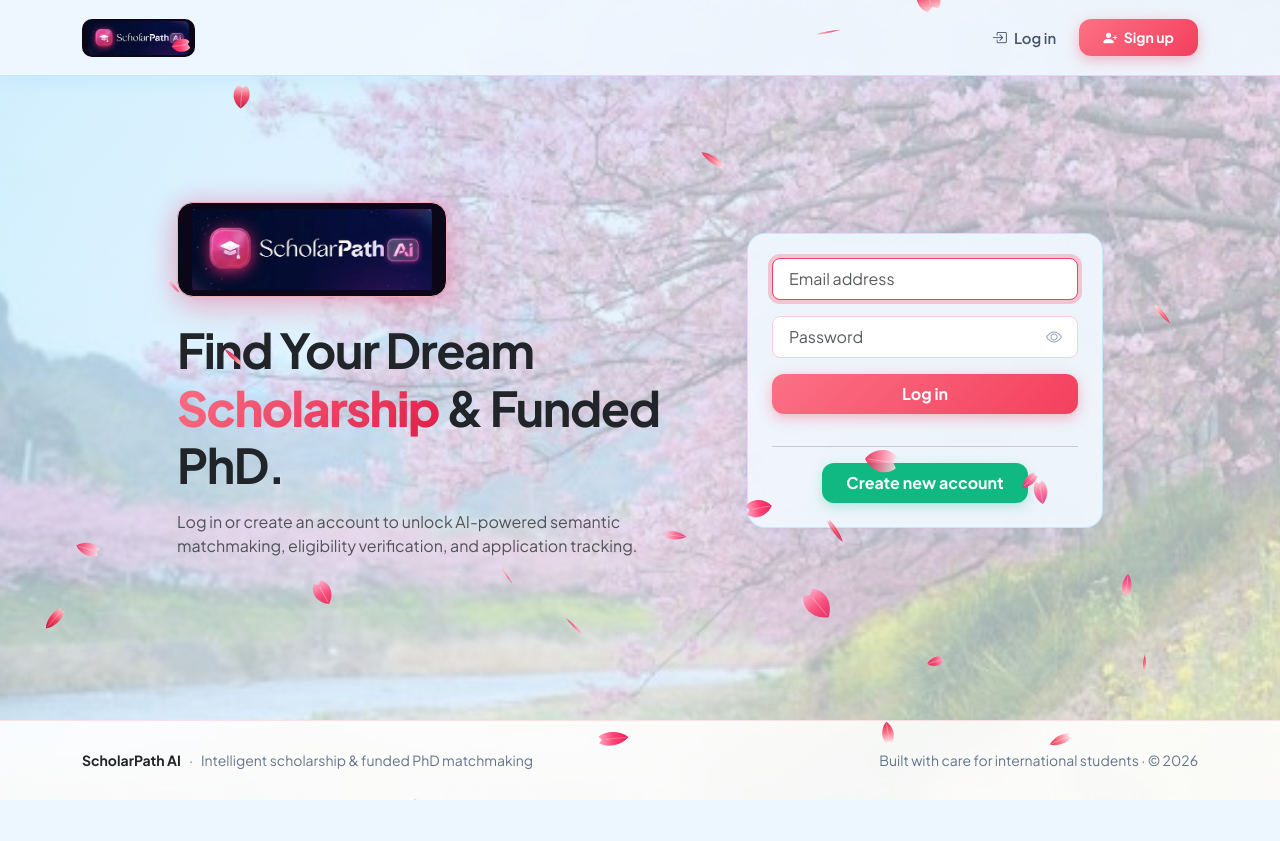
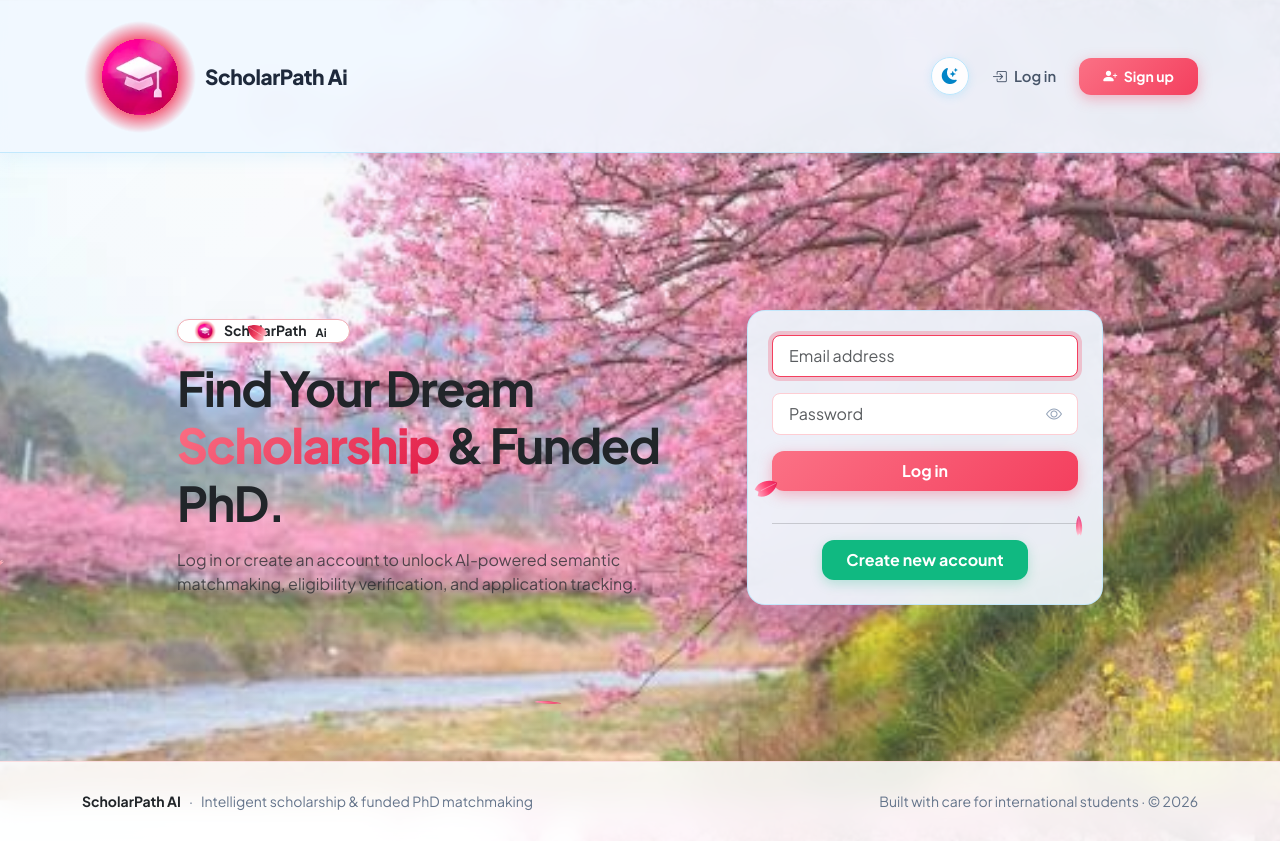
Before and after one commit to mostafaalhossain220/ScholarPath_Ai, a Flask app: page / in a window 1280 px wide. Before the commit the page ends 800 px from the top, so only its background shows below. Run offline with Flask 3, Linux system fonts and the light colour scheme.

Commit message:
Flatten cards, make background vivid with light blue/pink tint, reduce petals, add night mode, and clean logo

```diff
--- a/app/static/css/style.css
+++ b/app/static/css/style.css
@@ -33,9 +33,9 @@ body {
   display: flex;
   flex-direction: column;
   -webkit-font-smoothing: antialiased;
-  background-color: #e0f2fe;
+  background-color: #f0f9ff;
   background-image:
-    linear-gradient(135deg, rgba(186, 230, 253, 0.65) 0%, rgba(224, 242, 254, 0.72) 45%, rgba(238, 246, 255, 0.68) 100%),
+    linear-gradient(135deg, rgba(224, 242, 254, 0.18) 0%, rgba(254, 205, 211, 0.22) 100%),
     url('/static/img/sakura-bg.jpg');
   background-size: cover;
   background-position: center;
@@ -567,36 +567,158 @@ nav, main, footer {
 }
 
 /* ==========================================================================
-   3D Hardboard Depth Tilt ("Hardbord e jata deoa") Physics
+   Flat & Stable Cards (No 3D Tilt / No Baka)
    ========================================================================== */
 
 .tilt-press-card {
-  transform-style: preserve-3d;
-  will-change: transform, box-shadow;
-  position: relative;
-  overflow: hidden;
-  transition: transform 0.08s ease-out, box-shadow 0.08s ease-out;
+  transform: none !important;
+  transition: transform 0.22s ease, box-shadow 0.22s ease !important;
 }
 
-.tilt-press-card .card-sheen {
-  position: absolute;
-  top: 0;
-  left: 0;
-  width: 100%;
-  height: 100%;
-  pointer-events: none;
-  opacity: 0;
-  transition: opacity 0.35s ease;
-  border-radius: inherit;
-  z-index: 2;
+.tilt-press-card:hover {
+  transform: translateY(-2px) !important;
 }
 
-.tilt-press-card:hover .card-sheen {
-  opacity: 1;
+/* Theme Toggle Button */
+.theme-toggle-btn {
+  width: 38px;
+  height: 38px;
+  border-radius: 50%;
+  border: 1.5px solid #bae6fd;
+  background: rgba(255, 255, 255, 0.9);
+  color: #0284c7;
+  display: flex;
+  align-items: center;
+  justify-content: center;
+  font-size: 1rem;
+  cursor: pointer;
+  transition: all 0.25s cubic-bezier(0.2, 0.8, 0.2, 1);
+  box-shadow: 0 2px 8px rgba(56, 189, 248, 0.18);
+  padding: 0;
 }
 
-.tilt-press-card.tilt-resting {
-  transition: transform 0.5s cubic-bezier(0.23, 1, 0.32, 1), box-shadow 0.5s ease-out !important;
+.theme-toggle-btn:hover {
+  transform: rotate(20deg) scale(1.08);
+  border-color: #f43f5e;
+  color: #f43f5e;
+  box-shadow: 0 4px 14px rgba(244, 63, 94, 0.25);
+}
+
+.theme-icon-sun {
+  display: none;
+}
+
+[data-theme="dark"] .theme-icon-moon {
+  display: none;
+}
+
+[data-theme="dark"] .theme-icon-sun {
+  display: block;
+  color: #fbbf24;
+}
+
+[data-theme="dark"] .theme-toggle-btn {
+  background: rgba(30, 41, 59, 0.9);
+  border-color: rgba(244, 63, 94, 0.4);
+  box-shadow: 0 2px 10px rgba(0, 0, 0, 0.4);
+}
+
+/* ==========================================================================
+   Night Mode (Dark Sakura Theme)
+   ========================================================================== */
+
+[data-theme="dark"] body {
+  background-color: #0b0f19 !important;
+  background-image:
+    linear-gradient(135deg, rgba(11, 15, 25, 0.82) 0%, rgba(30, 16, 42, 0.78) 100%),
+    url('/static/img/sakura-bg.jpg') !important;
+  color: #f1f5f9 !important;
+}
+
+[data-theme="dark"] .sp-navbar {
+  background: rgba(15, 23, 42, 0.90) !important;
+  border-bottom-color: rgba(244, 63, 94, 0.28) !important;
+  box-shadow: 0 4px 20px rgba(0, 0, 0, 0.5) !important;
+}
+
+[data-theme="dark"] .card,
+[data-theme="dark"] .dashboard-banner,
+[data-theme="dark"] .auth-box-sweet {
+  background: rgba(17, 24, 39, 0.88) !important;
+  border: 1.5px solid rgba(244, 63, 94, 0.25) !important;
+  color: #f1f5f9 !important;
+  box-shadow: 0 10px 30px rgba(0, 0, 0, 0.45) !important;
+}
+
+[data-theme="dark"] h1, [data-theme="dark"] h2, [data-theme="dark"] h3,
+[data-theme="dark"] h4, [data-theme="dark"] h5, [data-theme="dark"] h6,
+[data-theme="dark"] .display-5, [data-theme="dark"] .h1, [data-theme="dark"] .h2,
+[data-theme="dark"] .text-dark {
+  color: #f8fafc !important;
+}
+
+[data-theme="dark"] .text-muted {
+  color: #94a3b8 !important;
+}
+
+[data-theme="dark"] .sp-brand-text {
+  color: #f8fafc !important;
+}
+
+[data-theme="dark"] .table {
+  color: #f1f5f9 !important;
+}
+
+[data-theme="dark"] .table td, [data-theme="dark"] .table th {
+  border-color: rgba(255, 255, 255, 0.08) !important;
+  color: #f1f5f9 !important;
+}
+
+[data-theme="dark"] .opportunity-row:hover td {
+  background: rgba(244, 63, 94, 0.15) !important;
+}
+
+[data-theme="dark"] .form-control,
+[data-theme="dark"] .form-select,
+[data-theme="dark"] .input-sweet {
+  background-color: rgba(30, 41, 59, 0.95) !important;
+  color: #f8fafc !important;
+  border-color: rgba(244, 63, 94, 0.35) !important;
+}
+
+[data-theme="dark"] .form-control::placeholder {
+  color: #64748b !important;
+}
+
+[data-theme="dark"] .sp-footer {
+  background: rgba(15, 23, 42, 0.92) !important;
+  border-top-color: rgba(244, 63, 94, 0.25) !important;
+  color: #94a3b8 !important;
+}
+
+[data-theme="dark"] .user-pill {
+  background: rgba(30, 41, 59, 0.92) !important;
+  color: #f1f5f9 !important;
+  border-color: rgba(244, 63, 94, 0.35) !important;
+}
+
+[data-theme="dark"] .feature-icon-box {
+  background: rgba(244, 63, 94, 0.18) !important;
+  color: #fb7185 !important;
+}
+
+[data-theme="dark"] .autocomplete-dropdown {
+  background: rgba(17, 24, 39, 0.96) !important;
+  border-color: rgba(244, 63, 94, 0.35) !important;
+}
+
+[data-theme="dark"] .autocomplete-item {
+  color: #e2e8f0 !important;
+}
+
+[data-theme="dark"] .autocomplete-item:hover {
+  background-color: rgba(244, 63, 94, 0.22) !important;
+  color: #fb7185 !important;
 }
 
 /* ==========================================================================
--- a/app/static/js/main.js
+++ b/app/static/js/main.js
@@ -279,67 +279,20 @@ document.addEventListener("DOMContentLoaded", function () {
   }
 
   // =========================================================================
-  // 7. Interactive 3D Hardboard Depth Tilt ("Hardbord e jata deoa" Physics)
+  // 7. Night Mode Theme Toggle (Persisted in localStorage)
   // =========================================================================
-  const tiltCards = document.querySelectorAll(".tilt-press-card, .card:not(.table-card)");
+  const themeToggleBtn = document.getElementById("theme-toggle-btn");
+  const savedTheme = localStorage.getItem("sp-theme") || "light";
+  if (savedTheme === "dark") {
+    document.documentElement.setAttribute("data-theme", "dark");
+  }
 
-  tiltCards.forEach((card) => {
-    card.classList.add("tilt-press-card");
-
-    // Add specular gloss sheen layer if not present
-    let sheen = card.querySelector(".card-sheen");
-    if (!sheen) {
-      sheen = document.createElement("div");
-      sheen.className = "card-sheen";
-      card.appendChild(sheen);
-    }
-
-    const MAX_TILT = 8; // degrees of tilt
-    let rafId = null;
-
-    function handleMove(e) {
-      const rect = card.getBoundingClientRect();
-      const x = e.clientX - rect.left;
-      const y = e.clientY - rect.top;
-
-      // Normalized coordinates from -1 (top/left) to +1 (bottom/right)
-      const normX = ((x / rect.width) * 2) - 1;
-      const normY = ((y / rect.height) * 2) - 1;
-
-      // "Hardbord e jata deoa": The side where cursor presses down tilts into the screen
-      // Top pressed (normY < 0) -> rotateX positive
-      // Bottom pressed (normY > 0) -> rotateX negative
-      // Left pressed (normX < 0) -> rotateY negative
-      // Right pressed (normX > 0) -> rotateY positive
-      const rotateX = (-normY * MAX_TILT).toFixed(2);
-      const rotateY = (normX * MAX_TILT).toFixed(2);
-
-      // Dynamic reactive shadow movement opposite to the tilt pressure
-      const shadowX = (-normX * 14).toFixed(1);
-      const shadowY = (-normY * 14 + 18).toFixed(1);
-
-      card.classList.remove("tilt-resting");
-      card.style.transform = `perspective(1000px) rotateX(${rotateX}deg) rotateY(${rotateY}deg) scale3d(1.018, 1.018, 1.018)`;
-      card.style.boxShadow = `${shadowX}px ${shadowY}px 32px rgba(244, 63, 94, 0.18)`;
-
-      if (sheen) {
-        sheen.style.background = `radial-gradient(circle 280px at ${x}px ${y}px, rgba(255, 255, 255, 0.45) 0%, rgba(255, 255, 255, 0) 70%)`;
-      }
-    }
-
-    card.addEventListener("mousemove", (e) => {
-      if (rafId) cancelAnimationFrame(rafId);
-      rafId = requestAnimationFrame(() => handleMove(e));
+  if (themeToggleBtn) {
+    themeToggleBtn.addEventListener("click", function () {
+      const isDark = document.documentElement.getAttribute("data-theme") === "dark";
+      const nextTheme = isDark ? "light" : "dark";
+      document.documentElement.setAttribute("data-theme", nextTheme);
+      localStorage.setItem("sp-theme", nextTheme);
     });
-
-    card.addEventListener("mouseleave", () => {
-      if (rafId) cancelAnimationFrame(rafId);
-      card.classList.add("tilt-resting");
-      card.style.transform = "perspective(1000px) rotateX(0deg) rotateY(0deg) scale3d(1, 1, 1)";
-      card.style.boxShadow = "";
-      if (sheen) {
-        sheen.style.background = "";
-      }
-    });
-  });
+  }
 });
--- a/app/static/js/sakura.js
+++ b/app/static/js/sakura.js
@@ -29,7 +29,8 @@
       { base: "#fb7185", highlight: "#fff1f2", shadow: "#e11d48" }, // soft pastel blossom
     ];
 
-    const TOTAL_AMBIENT = Math.min(55, Math.max(28, Math.floor(width / 32)));
+    // Sparse, delicate ambient cherry blossom count
+    const TOTAL_AMBIENT = Math.min(14, Math.max(7, Math.floor(width / 130)));
     const ambientPetals = [];
     const cursorPetals = [];
 
@@ -39,16 +40,16 @@
       return {
         x: Math.random() * (width + 60) - 30,
         y: startY !== undefined ? startY : Math.random() * -height * 0.4,
-        size: 10 + Math.random() * 11,
-        speedY: 0.55 + Math.random() * 0.75, // slow, gentle falling speed
-        speedX: -0.3 + Math.random() * 0.7,
-        oscillationSpeed: 0.012 + Math.random() * 0.016, // gentle graceful side sway
+        size: 9 + Math.random() * 10,
+        speedY: 0.5 + Math.random() * 0.65, // slow, gentle falling speed
+        speedX: -0.25 + Math.random() * 0.55,
+        oscillationSpeed: 0.01 + Math.random() * 0.014, // gentle graceful side sway
         oscillationAngle: Math.random() * Math.PI * 2,
-        flipSpeed: 0.016 + Math.random() * 0.022, // slow realistic 3D tumbling
+        flipSpeed: 0.014 + Math.random() * 0.018, // slow realistic 3D tumbling
         flipAngle: Math.random() * Math.PI * 2,
         rotation: Math.random() * 360,
-        rotationSpeed: (Math.random() - 0.5) * 0.9,
-        opacity: 0.85 + Math.random() * 0.15,
+        rotationSpeed: (Math.random() - 0.5) * 0.8,
+        opacity: 0.82 + Math.random() * 0.18,
         palette: palette,
       };
     }
@@ -106,35 +107,33 @@
       ctx.restore();
     }
 
-    // Cursor interaction
+    // Cursor interaction (sparse and subtle)
     let lastX = 0, lastY = 0;
     let throttleTimer = 0;
 
     function spawnCursorPetals(x, y, count, isBurst) {
+      if (cursorPetals.length >= 22) return; // Strict cap so it never clusters
+
       for (let i = 0; i < count; i++) {
         const palette = petalPalettes[Math.floor(Math.random() * petalPalettes.length)];
-        const angle = isBurst ? Math.random() * Math.PI * 2 : (Math.PI / 2) + (Math.random() - 0.5) * 1.4;
-        const speed = isBurst ? 1.4 + Math.random() * 2.2 : 0.65 + Math.random() * 1.1;
+        const angle = isBurst ? Math.random() * Math.PI * 2 : (Math.PI / 2) + (Math.random() - 0.5) * 1.2;
+        const speed = isBurst ? 1.2 + Math.random() * 1.8 : 0.55 + Math.random() * 0.9;
 
         cursorPetals.push({
-          x: x + (Math.random() - 0.5) * 10,
-          y: y + (Math.random() - 0.5) * 10,
+          x: x + (Math.random() - 0.5) * 8,
+          y: y + (Math.random() - 0.5) * 8,
           vx: Math.cos(angle) * speed,
           vy: Math.sin(angle) * speed,
-          size: 8 + Math.random() * 9,
+          size: 7 + Math.random() * 8,
           rotation: Math.random() * 360,
-          rotationSpeed: (Math.random() - 0.5) * 1.8,
+          rotationSpeed: (Math.random() - 0.5) * 1.6,
           flipAngle: Math.random() * Math.PI * 2,
-          flipSpeed: 0.025 + Math.random() * 0.035,
+          flipSpeed: 0.02 + Math.random() * 0.03,
           life: 1.0,
-          decay: isBurst ? 0.008 + Math.random() * 0.007 : 0.01 + Math.random() * 0.008, // slower, lingering fade
-          opacity: 0.95,
+          decay: isBurst ? 0.01 + Math.random() * 0.008 : 0.014 + Math.random() * 0.01,
+          opacity: 0.9,
           palette: palette,
         });
-      }
-
-      if (cursorPetals.length > 90) {
-        cursorPetals.splice(0, cursorPetals.length - 90);
       }
     }
 
@@ -142,7 +141,7 @@
       const now = Date.now();
       const dist = Math.hypot(e.clientX - lastX, e.clientY - lastY);
 
-      if (dist > 18 && now - throttleTimer > 38) {
+      if (dist > 40 && now - throttleTimer > 100) {
         throttleTimer = now;
         lastX = e.clientX;
         lastY = e.clientY;
@@ -151,7 +150,7 @@
     });
 
     window.addEventListener("click", function (e) {
-      spawnCursorPetals(e.clientX, e.clientY, 7, true);
+      spawnCursorPetals(e.clientX, e.clientY, 5, true);
     });
 
     window.addEventListener("touchmove", function (e) {
--- a/app/templates/base.html
+++ b/app/templates/base.html
@@ -24,8 +24,9 @@
 
   <nav class="navbar navbar-expand-lg sp-navbar">
     <div class="container">
-      <a class="navbar-brand sp-brand d-flex align-items-center" href="/">
-        <img src="{{ url_for('static', filename='img/scholarpath-logo.png') }}" alt="ScholarPath AI" class="navbar-brand-logo" style="height: 38px; width: auto; object-fit: contain; background: #0b0718; padding: 2px 6px;">
+      <a class="navbar-brand sp-brand d-flex align-items-center gap-2" href="/">
+        <img src="{{ url_for('static', filename='img/scholarpath-icon.png') }}" alt="ScholarPath" class="sp-brand-icon-img">
+        <span class="sp-brand-text">ScholarPath <span class="sp-brand-ai-badge">Ai</span></span>
       </a>
 
       <button class="navbar-toggler border-0 shadow-none" type="button" data-bs-toggle="collapse" data-bs-target="#spNav" aria-controls="spNav" aria-expanded="false" aria-label="Toggle navigation">
@@ -51,13 +52,15 @@
         </ul>
 
         <ul class="navbar-nav ms-auto align-items-center gap-2">
+          <!-- Night Mode / Theme Toggle -->
+          <li class="nav-item">
+            <button id="theme-toggle-btn" class="theme-toggle-btn" type="button" aria-label="Toggle Night Mode" title="Toggle Light / Night Mode">
+              <i class="bi bi-moon-stars-fill theme-icon-moon"></i>
+              <i class="bi bi-sun-fill theme-icon-sun"></i>
+            </button>
+          </li>
+
           {% if g.user %}
-          <li class="nav-item">
-            <a href="{{ url_for('saved.tracker') }}" class="nav-saved-chip text-decoration-none" title="My Saved Scholarships & Tracker">
-              <i class="bi bi-bookmark-heart-fill text-danger"></i>
-              <span>My Saved</span>
-            </a>
-          </li>
           <li class="nav-item">
             <a href="{{ url_for('profile.edit') }}" class="user-pill text-decoration-none" title="View & Edit Academic Profile">
               <div class="user-avatar-mini">{{ g.user.name[0]|upper }}</div>
--- a/app/templates/index.html
+++ b/app/templates/index.html
@@ -6,14 +6,11 @@
 <!-- ================= LOGGED IN DASHBOARD ================= -->
 <div class="row mb-4">
   <div class="col-12">
-    <div class="p-4 p-md-5 rounded-4 dashboard-banner shadow-sm d-flex flex-column flex-md-row justify-content-between align-items-md-center gap-3 tilt-press-card">
+    <div class="p-4 p-md-5 rounded-4 dashboard-banner shadow-sm d-flex flex-column flex-md-row justify-content-between align-items-md-center gap-3">
       <div>
-        <div class="d-flex align-items-center gap-2 mb-3">
-          <img src="{{ url_for('static', filename='img/scholarpath-logo.png') }}" alt="ScholarPath AI"
-               class="rounded-3 shadow-sm" style="height: 48px; width: auto; object-fit: contain; background: #0b0718; padding: 4px 8px;">
-          <span class="badge bg-danger-subtle text-danger rounded-pill px-3 py-1 fw-semibold">
-            <i class="bi bi-stars text-danger"></i> Welcome back, {{ g.user.name }}! 👋
-          </span>
+        <div class="d-inline-flex align-items-center gap-2 px-3 py-1.5 rounded-pill bg-danger-subtle text-danger small fw-semibold mb-3">
+          <img src="{{ url_for('static', filename='img/scholarpath-icon.png') }}" alt="Logo" style="height: 20px; width: 20px; object-fit: contain;">
+          <span>Welcome back, {{ g.user.name }}! 👋</span>
         </div>
         <h1 class="h2 fw-bold mb-1">ScholarPath AI Dashboard</h1>
         <p class="text-muted mb-0">Explore scholarship deadlines, find faculty positions, and manage saved applications.</p>
@@ -37,7 +34,7 @@
 
 <div class="row g-4 mb-4">
   <div class="col-md-4">
-    <div class="card h-100 border-0 shadow-sm rounded-4 p-3 tilt-press-card">
+    <div class="card h-100 border-0 shadow-sm rounded-4 p-3">
       <div class="card-body">
         <div class="feature-icon-box mb-3 text-danger bg-danger-subtle rounded-3 d-inline-flex p-3">
           <i class="bi bi-mortarboard fs-3"></i>
@@ -52,7 +49,7 @@
   </div>
 
   <div class="col-md-4">
-    <div class="card h-100 border-0 shadow-sm rounded-4 p-3 tilt-press-card">
+    <div class="card h-100 border-0 shadow-sm rounded-4 p-3">
       <div class="card-body">
         <div class="feature-icon-box mb-3 text-danger bg-danger-subtle rounded-3 d-inline-flex p-3">
           <i class="bi bi-stars fs-3"></i>
@@ -71,7 +68,7 @@
   </div>
 
   <div class="col-md-4">
-    <div class="card h-100 border-0 shadow-sm rounded-4 p-3 tilt-press-card">
+    <div class="card h-100 border-0 shadow-sm rounded-4 p-3">
       <div class="card-body">
         <div class="feature-icon-box mb-3 text-danger bg-danger-subtle rounded-3 d-inline-flex p-3">
           <i class="bi bi-bookmark-check fs-3"></i>
@@ -91,10 +88,9 @@
 <div class="row align-items-center justify-content-center min-vh-70 py-4 py-md-5">
   <!-- Left Side: Clean Sweet Brand -->
   <div class="col-lg-6 text-center text-lg-start mb-4 mb-lg-0 pe-lg-4">
-    <div class="mb-4">
-      <img src="{{ url_for('static', filename='img/scholarpath-logo.png') }}" alt="ScholarPath AI"
-           class="img-fluid rounded-4 shadow-lg border border-danger-subtle home-hero-logo"
-           style="max-height: 95px; width: auto; object-fit: contain; background: #0b0718; padding: 6px 14px;">
+    <div class="d-inline-flex align-items-center gap-2 px-3 py-1.5 rounded-pill bg-white bg-opacity-80 shadow-sm border border-danger-subtle mb-3">
+      <img src="{{ url_for('static', filename='img/scholarpath-icon.png') }}" alt="ScholarPath" style="height: 22px; width: 22px; object-fit: contain;">
+      <span class="fw-bold text-dark small">ScholarPath <span class="sp-brand-ai-badge" style="font-size: 0.72rem; padding: 0.1rem 0.4rem;">Ai</span></span>
     </div>
     <h1 class="display-5 fw-bold text-dark mb-3" style="letter-spacing: -0.03em;">
       Find Your Dream <span class="text-sweet-pink">Scholarship</span> & Funded PhD.
```
Also changed, not shown: app/templates/auth/login.html (+3 -4 lines), app/templates/auth/register.html (+3 -4 lines), app/static/img/scholarpath-icon.png (added), app/static/img/scholarpath-logo.png (deleted).
